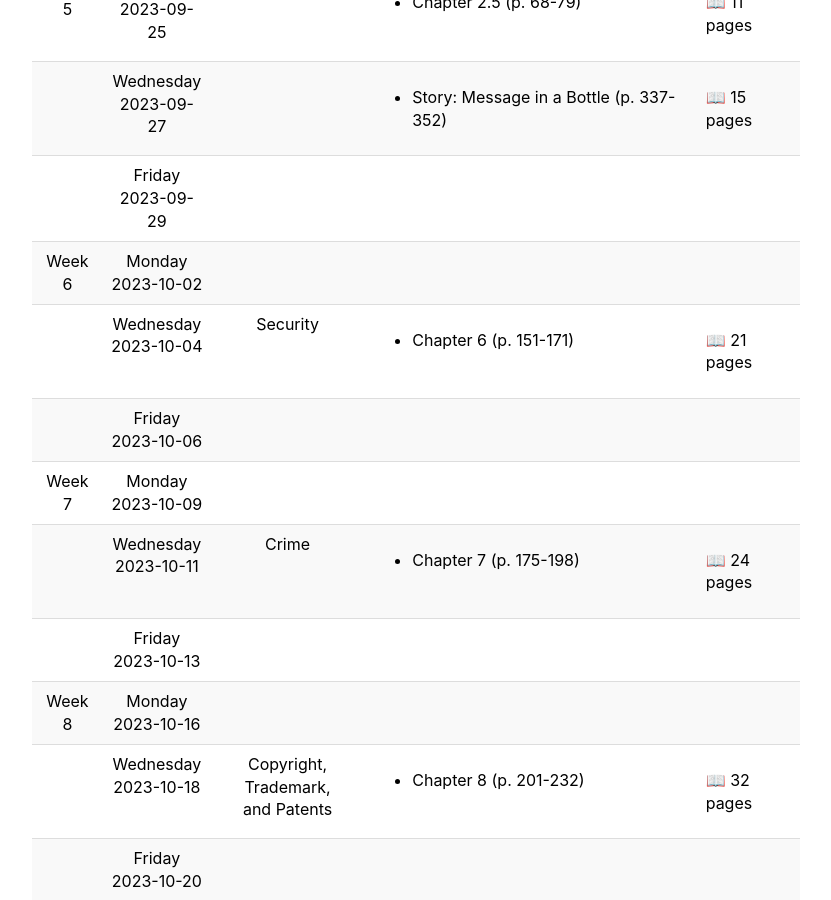
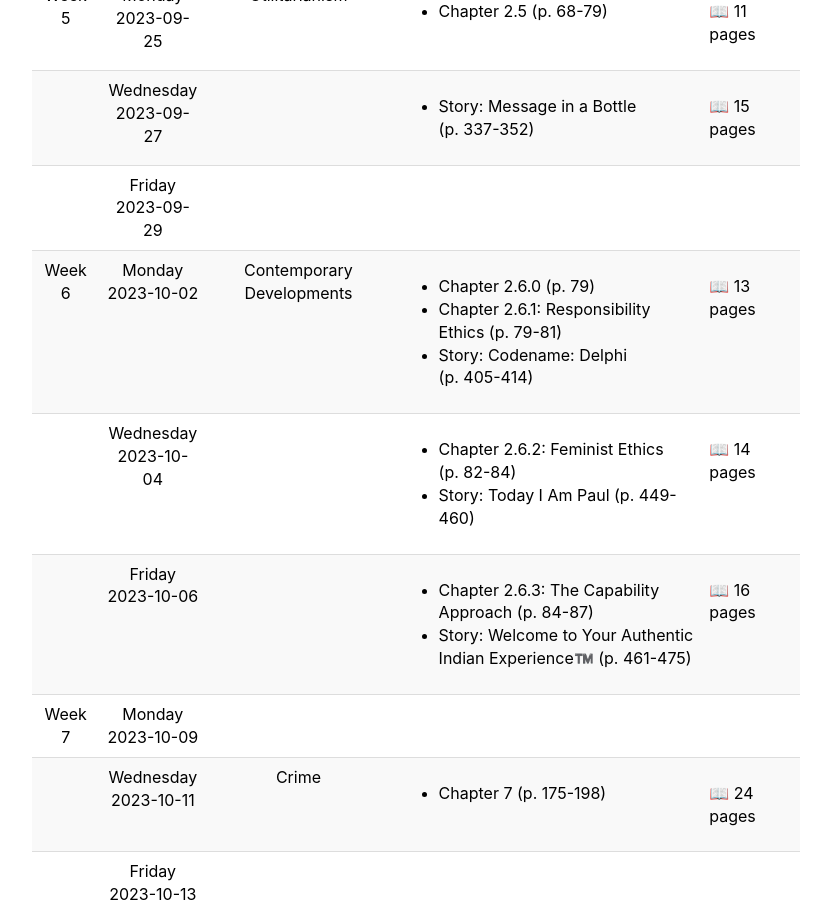
Before and after one commit to 2023-Fall-UAF-CS371/-2023-Fall-UAF-CS371.github.io, a Jekyll site: the page built from schedule.md, in a window 1280 px wide and 900 px high, scrolled down 1488 px. Shown: the whole window, without its empty margins (224-1055 px from the left). Built offline with Jekyll 4.4.1, drawn with Linux system fonts in a browser that asks for light colours; some of the changed text lies outside the part shown.

Commit message:
Weeks 2-5

```diff
--- a/_data/schedule.yaml
+++ b/_data/schedule.yaml
@@ -139,20 +139,58 @@
 -
 ##################################
   start_new_week: true   # Week 6
+  topic: "Contemporary Developments"
 ##################################
   day_of_week: 0
+  reading:
+    -
+     title: "Chapter 2.6.0"
+     pages: "79"
+     length:
+       value: 1
+       unit: "pages"
+    -
+     title: "Chapter 2.6.1: Responsibility Ethics"
+     pages: "79-81"
+     length:
+       value: 2
+       unit: "pages"
+    -
+     title: "Story: Codename: Delphi"
+     pages: "405-414"
+     length:
+       value: 10
+       unit: "pages"
 -
   day_of_week: 2
-  topic: "Security"
   reading:
     -
-     title: "Chapter 6"
-     pages: "151-171"
+     title: "Chapter 2.6.2: Feminist Ethics"
+     pages: "82-84"
      length:
-       value: 21
+       value: 3
+       unit: "pages"
+    -
+     title: "Story: Today I Am Paul"
+     pages: "449-460"
+     length:
+       value: 11
        unit: "pages"
 -
   day_of_week: 4
+  reading:
+    -
+     title: "Chapter 2.6.3: The Capability Approach"
+     pages: "84-87"
+     length:
+       value: 2
+       unit: "pages"
+    -
+     title: "Story: Welcome to Your Authentic Indian Experience™️"
+     pages: "461-475"
+     length:
+       value: 14
+       unit: "pages"
 -
 ##################################
   start_new_week: true   # Week 7
```
